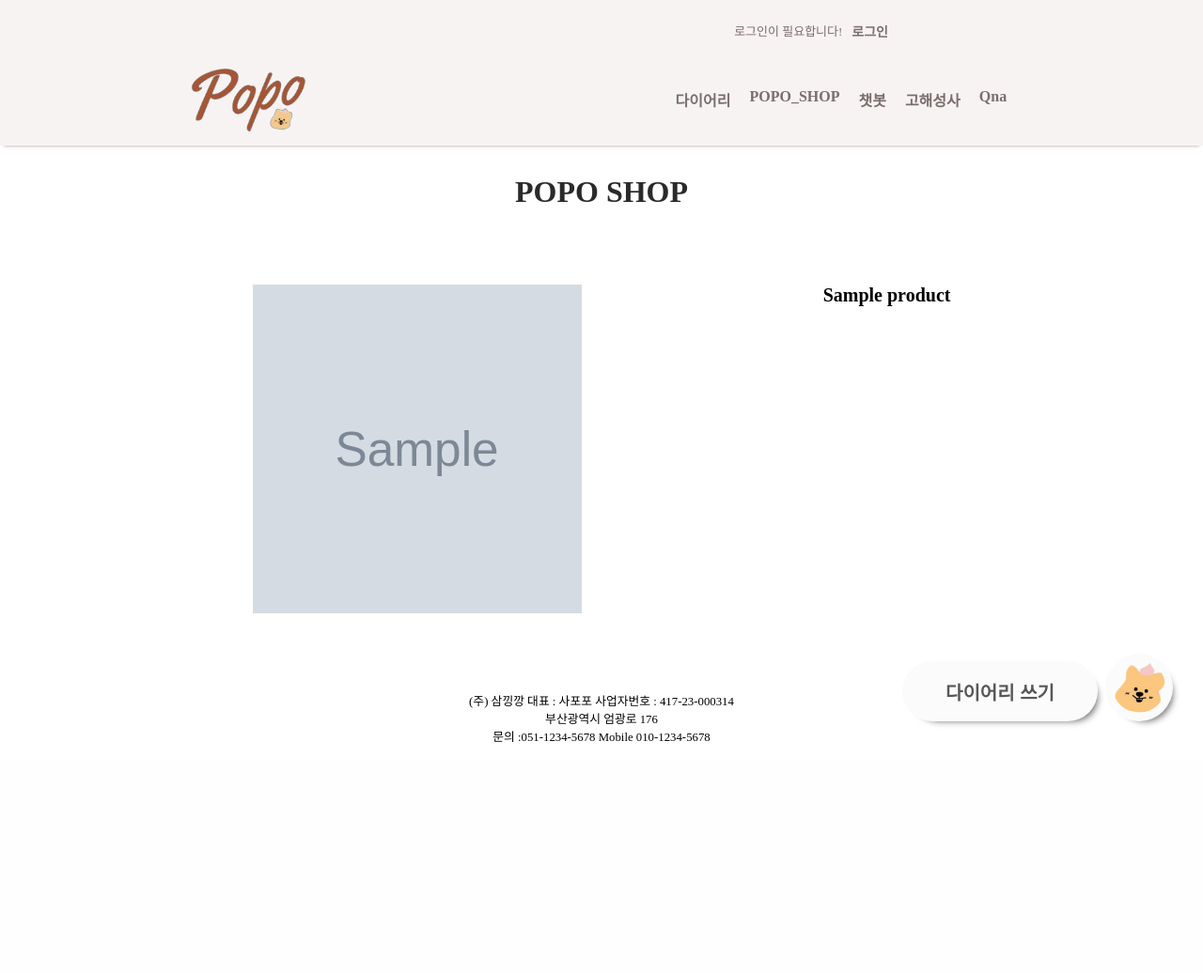
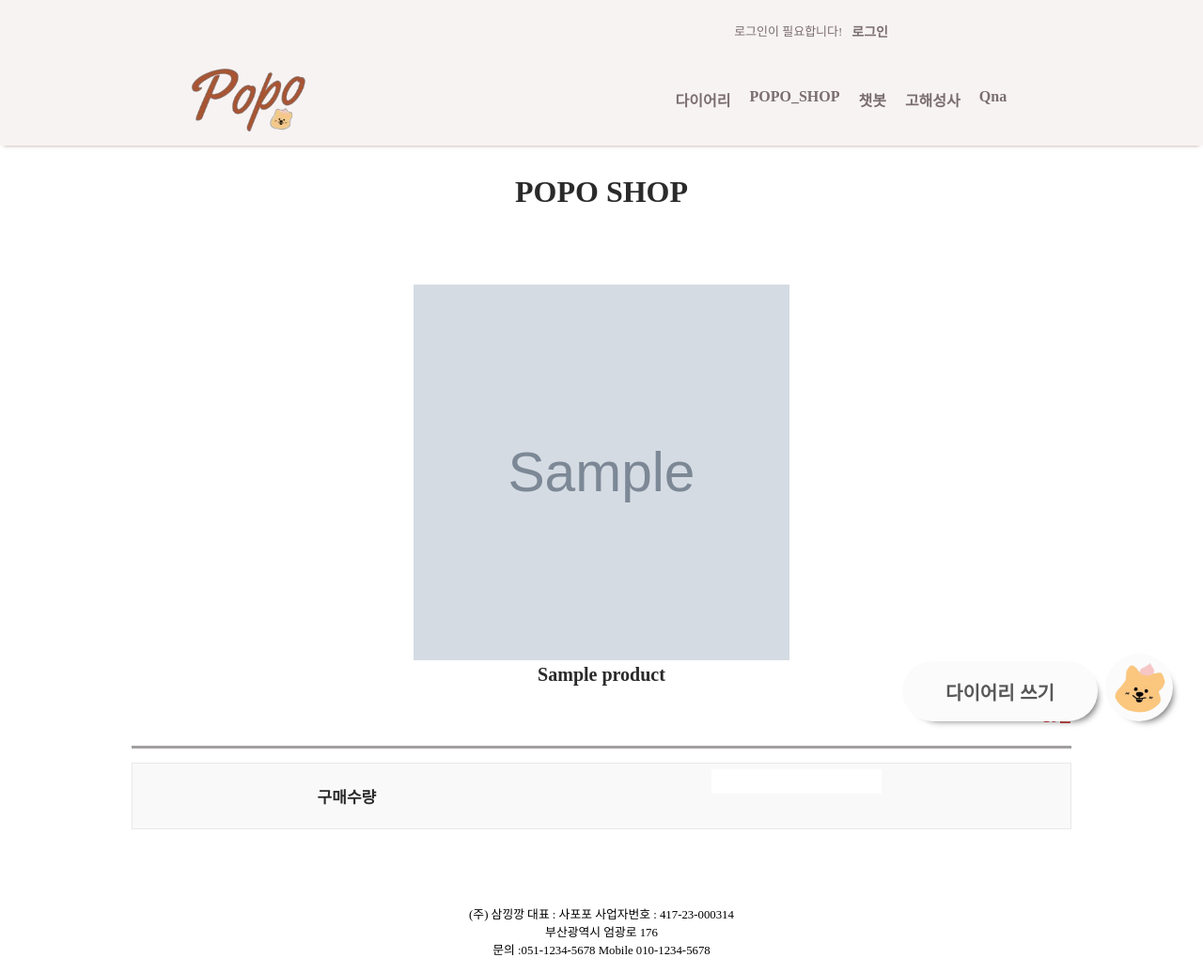
Before and after one commit to Team-Samkkingkkang/popo_popo, a Django app: page /shop_detail/1/ in a window 1280 px wide. Shown: the whole page at 94% size. Before the commit the page ends 790 px from the top, so only its background shows below. Run offline with Django 4.2, Linux system fonts and the light colour scheme; tables that the repository leaves empty hold one stand-in row (values such as "Sample post"); grey boxes marked "Sample" are stand-in pictures; some libraries are stand-ins or nearby versions.

Commit message:
poposhop second update

```diff
--- a/static/css/show.css
+++ b/static/css/show.css
@@ -1,5 +1,6 @@
 :root {
     --text2: #2a2a2a;
+    --price-color: #bd0000;
 }
 
 h1 {
@@ -51,7 +52,7 @@ h1 {
 }
 
 .shop_body_product_price {
-    color: #be0404;
+    color: var(--price-color);
     font-size: 20px;
     font-weight: bold;
 }
--- a/static/css/show_detail.css
+++ b/static/css/show_detail.css
@@ -5,13 +5,12 @@
 }
 
 .product_detail_body {
-    display: flex;
-    justify-content: space-around;
+
 }
 
 .product_detail_body_img > img {
-    width: 350px;
-    height: 350px;
+    width: 400px;
+    height: 400px;
     object-fit: cover;
 }
 
@@ -19,7 +18,39 @@
     text-align: center;
 }
 
+.product_detail_body_content > div {
+    margin-bottom: 20px;
+}
+
+.product_detail_body_content > hr {
+    height: 0.2px;
+    color: var(--text2);
+    margin: 15px 0px;
+}
+
 .product_detail_body_content_name {
     font-size: 20px;
     font-weight: bold;
+    color: var(--text2);
 }
+
+.product_detail_body_content_price {
+    font-weight: bold;
+    color: var(--price-color);
+    display: flex;
+    justify-content: flex-end;
+}
+
+.product_detail_body_content_count {
+    border: 1px solid #e9e9e9;
+    background: #f9f9f9;
+    display: flex;
+    justify-content: space-around;
+    padding: 5px 20px;
+}
+
+.product_detail_body_content_count_content > p {
+    font-size: 17px;
+    font-weight: bold;
+    color: var(--text2);
+}
--- a/templates/shop_page/shop_detail.html
+++ b/templates/shop_page/shop_detail.html
@@ -13,7 +13,26 @@
                 </div>
                 <div class="product_detail_body_content">
                     <div class="product_detail_body_content_name">
-                        {{  productoption.product.product_name  }}
+                        {{ productoption.product.product_name }}
+                    </div>
+                    <div class="product_detail_body_content_price">
+                        {% load humanize %}
+                        {{ productoption.option_price | intcomma }}원
+                    </div>
+                    <hr>
+                    <div class="product_detail_body_content_count">
+                        <div class="product_detail_body_content_count_content">
+                            <p>구매수량</p>
+                        </div>
+                        <div class="product_detail_body_content_count_btn">
+                            <button>
+
+                            </button>
+                            <input>
+                            <button>
+
+                            </button>
+                        </div>
                     </div>
                 </div>
             {% endfor %}
```
